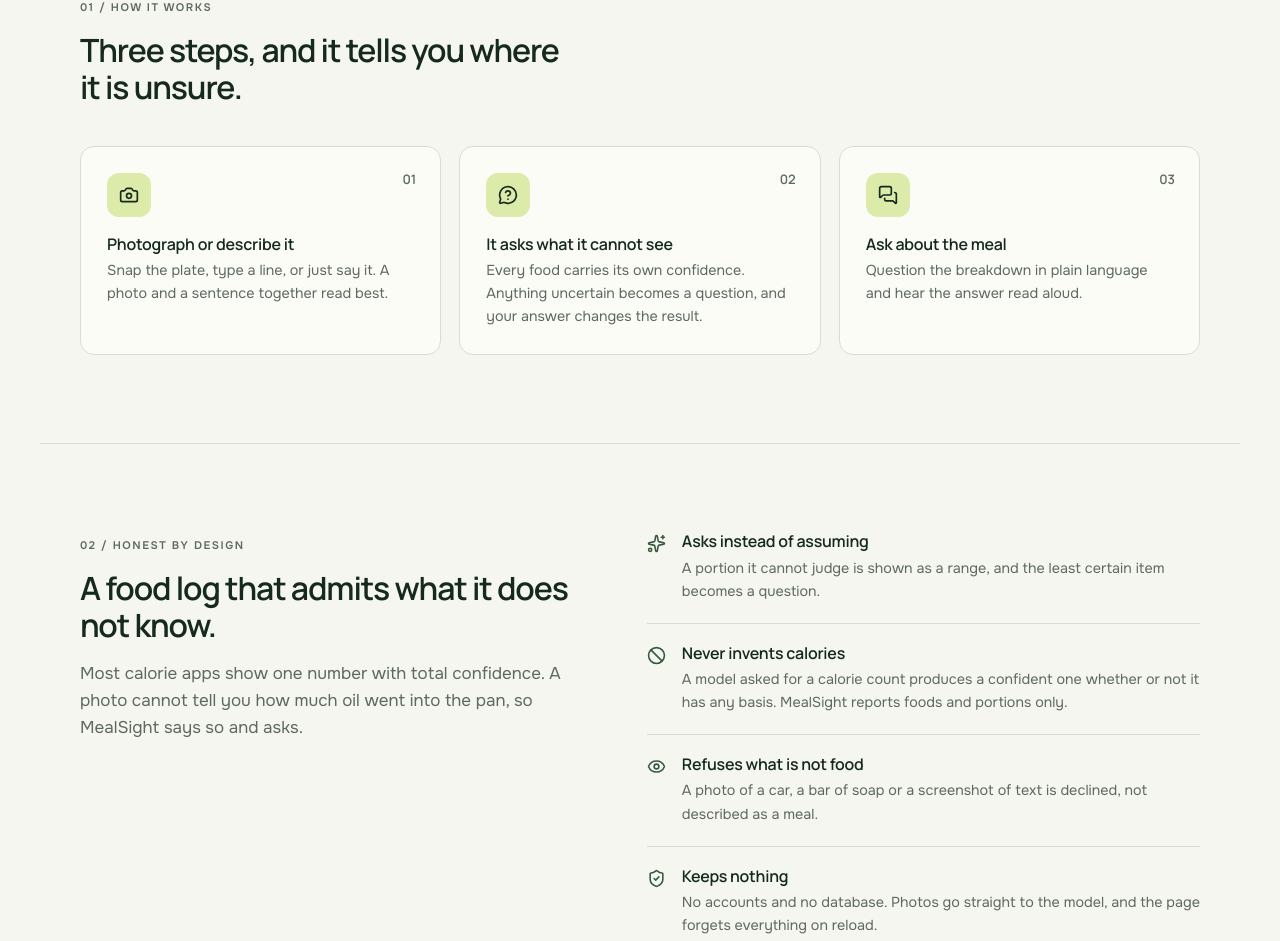
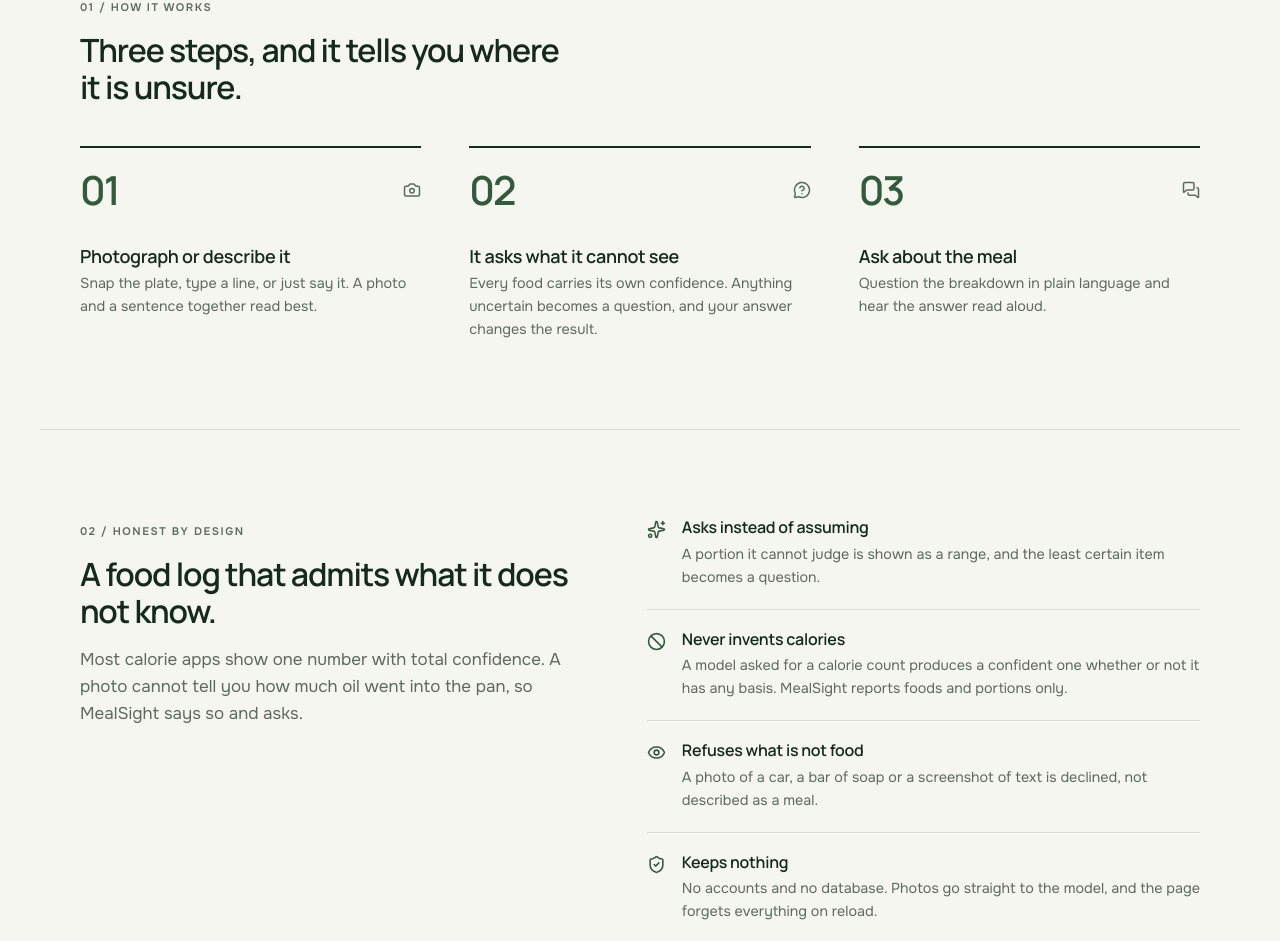
Before and after one commit to shivaylamba/mealsight, a Next.js app: page / in a window 1280 px wide. Shown: the part 993-1934 px from the top of the page. Built offline with nearby package versions, Linux system fonts and the light colour scheme.

Commit message:
style(design): FINDING-002 — How it works as an open numbered sequence, not icon-tile cards
Co-Authored-By: Claude Opus 5.5 <noreply@anthropic.com>

```diff
--- a/app/globals.css
+++ b/app/globals.css
@@ -390,31 +390,31 @@ img {
   grid-template-columns: repeat(3, 1fr);
   gap: 18px;
 }
+/* An open sequence on a shared rule, not three boxed cards. */
+.steps {
+  gap: clamp(20px, 4vw, 48px) !important;
+}
 .step {
-  position: relative;
-  padding: 26px;
-  border-radius: var(--radius);
-  background: var(--surface);
-  border: 1px solid var(--line);
+  padding-top: 22px;
+  border-top: 2px solid var(--ink-strong);
 }
 .step-index {
-  position: absolute;
-  top: 22px;
-  right: 24px;
+  display: flex;
+  justify-content: space-between;
+  align-items: center;
+  margin-bottom: 36px;
   font-family: var(--font-heading), sans-serif;
   font-weight: 600;
-  font-size: 0.8125rem;
+  font-size: 2.5rem;
+  letter-spacing: -0.05em;
+  line-height: 1;
+  color: var(--green);
+}
+.step-index svg {
   color: var(--muted);
 }
-.step-icon {
-  display: inline-grid;
-  place-items: center;
-  width: 44px;
-  height: 44px;
-  border-radius: 12px;
-  background: var(--lime);
-  color: var(--ink-strong);
-  margin-bottom: 18px;
+.step h3 {
+  font-size: 1.125rem;
 }
 .step p,
 .principle-list p,
--- a/app/page.tsx
+++ b/app/page.tsx
@@ -165,9 +165,9 @@ export default function Landing() {
           <ol className="steps">
             {steps.map(({ icon: Icon, title, body }, index) => (
               <li key={title} className="step">
-                <span className="step-index">0{index + 1}</span>
-                <span className="step-icon">
-                  <Icon size={20} aria-hidden="true" />
+                <span className="step-index">
+                  0{index + 1}
+                  <Icon size={18} aria-hidden="true" />
                 </span>
                 <h3>{title}</h3>
                 <p>{body}</p>
```
